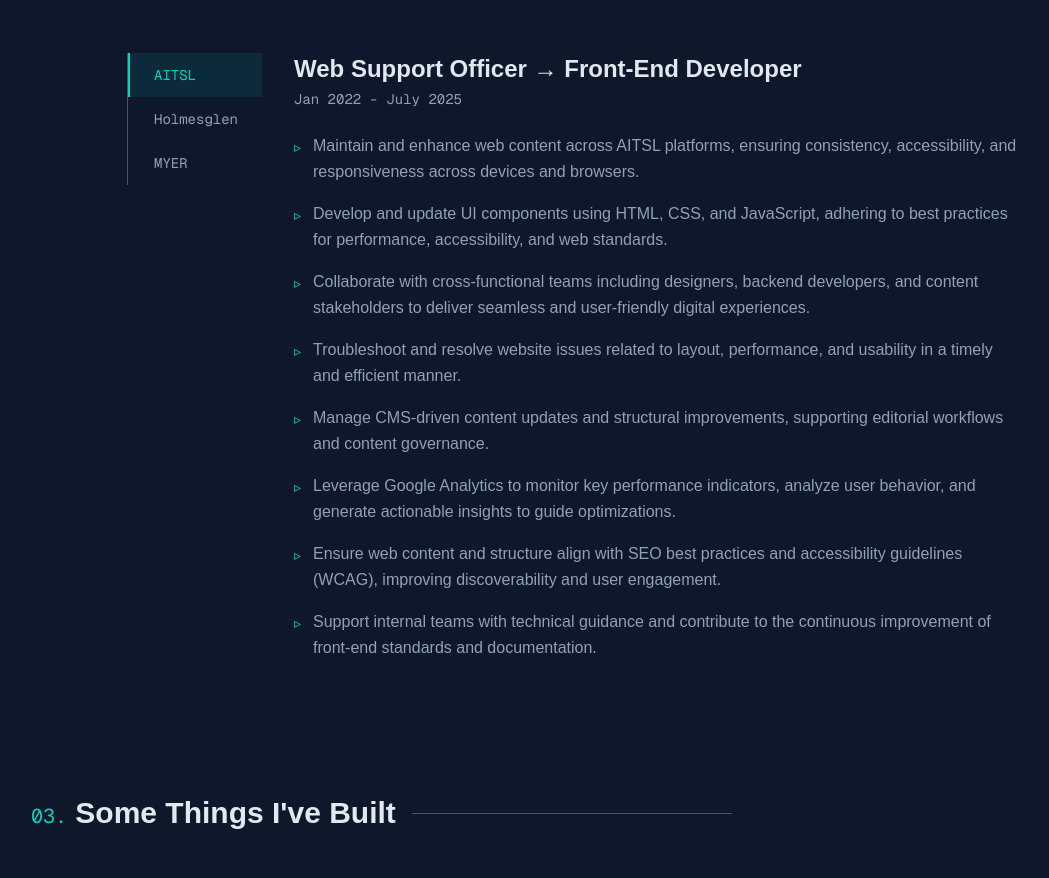
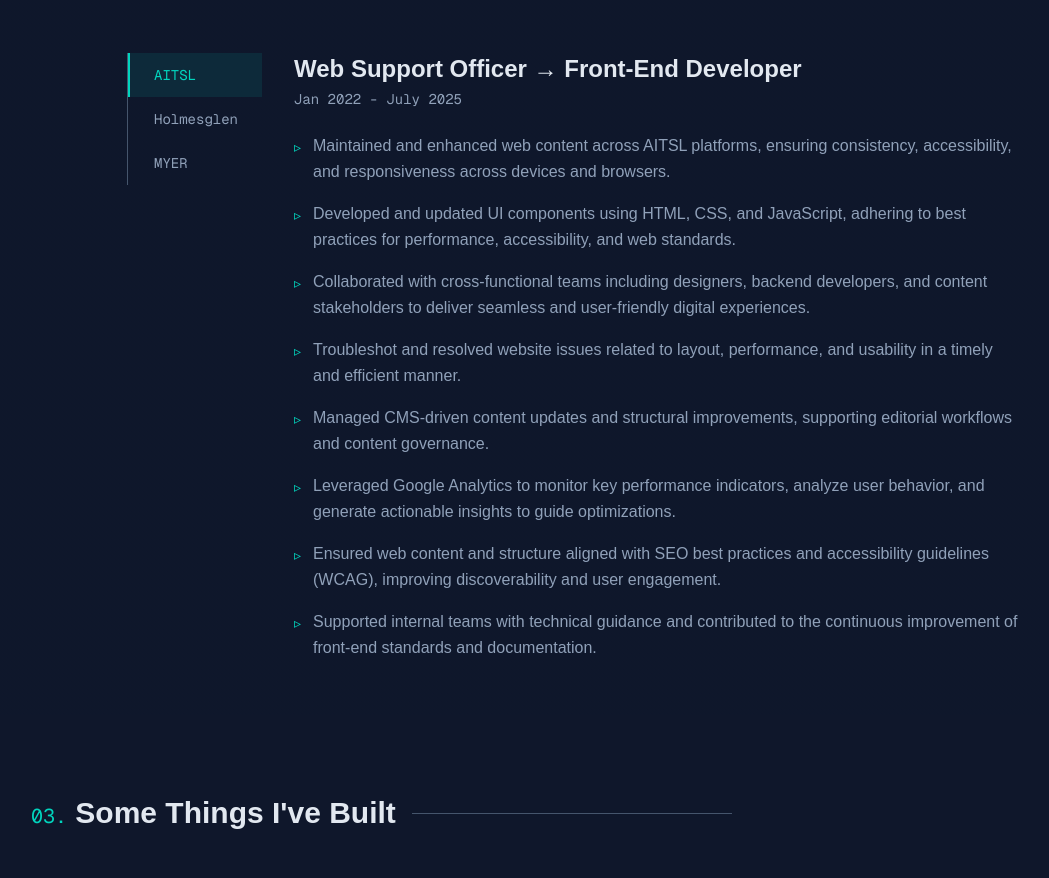
Before and after one commit to Tamerhmed/portfolio-v2, a Next.js app: page / in a window 1280 px wide. Shown: the part 1685-2563 px from the top of the page, without its empty margins (65-1114 px from the left). Built offline with nearby package versions, Linux system fonts and the light colour scheme.

Commit message:
audit project placed hidden

```diff
--- a/src/components/ExperienceSection.jsx
+++ b/src/components/ExperienceSection.jsx
@@ -14,28 +14,28 @@
       role: 'Web Support Officer → Front-End Developer ',
       period: 'Jan 2022 - July 2025',
       responsibilities: [
-        'Maintain and enhance web content across AITSL platforms, ensuring consistency, accessibility, and responsiveness across devices and browsers.',
-        'Develop and update UI components using HTML, CSS, and JavaScript, adhering to best practices for performance, accessibility, and web standards.',
-        'Collaborate with cross-functional teams including designers, backend developers, and content stakeholders to deliver seamless and user-friendly digital experiences.',
-        'Troubleshoot and resolve website issues related to layout, performance, and usability in a timely and efficient manner.',
-        'Manage CMS-driven content updates and structural improvements, supporting editorial workflows and content governance.',
-        'Leverage Google Analytics to monitor key performance indicators, analyze user behavior, and generate actionable insights to guide optimizations.',
-        'Ensure web content and structure align with SEO best practices and accessibility guidelines (WCAG), improving discoverability and user engagement.',
-        'Support internal teams with technical guidance and contribute to the continuous improvement of front-end standards and documentation.',
+        'Maintained and enhanced web content across AITSL platforms, ensuring consistency, accessibility, and responsiveness across devices and browsers.',
+        'Developed and updated UI components using HTML, CSS, and JavaScript, adhering to best practices for performance, accessibility, and web standards.',
+        'Collaborated with cross-functional teams including designers, backend developers, and content stakeholders to deliver seamless and user-friendly digital experiences.',
+        'Troubleshot and resolved website issues related to layout, performance, and usability in a timely and efficient manner.',
+        'Managed CMS-driven content updates and structural improvements, supporting editorial workflows and content governance.',
+        'Leveraged Google Analytics to monitor key performance indicators, analyze user behavior, and generate actionable insights to guide optimizations.',
+        'Ensured web content and structure aligned with SEO best practices and accessibility guidelines (WCAG), improving discoverability and user engagement.',
+        'Supported internal teams with technical guidance and contributed to the continuous improvement of front-end standards and documentation.',
       ],
     },
     {
       company: 'Holmesglen',
       role: 'TAFE Teacher – JavaScript & React.js',
-      period: 'July 2024 – April 2024',
+      period: 'July 2024 – April 2025',
       responsibilities: [
-        'Deliver high-quality education and training in JavaScript and React.js to Diploma-level IT students at Holmesglen TAFE.',
-        'Design and implement structured lesson plans covering fundamental to advanced JavaScript concepts, including asynchronous programming and ES6+ features.',
-        'Teach React.js fundamentals such as components, props, state management, hooks, and routing, with a focus on building real-world, interactive web applications.',
-        'Create hands-on coding exercises and practical projects to reinforce theoretical knowledge through applied learning.',
-        'Foster an inclusive and collaborative classroom environment that supports student growth in both technical and problem-solving skills.',
-        'Continuously assess student progress, provide constructive feedback, and tailor instruction to meet diverse learning needs.',
-        'Incorporate industry-relevant tools, workflows, and best practices to prepare students for entry into professional development roles.',
+        'Delivered high-quality education and training in JavaScript and React.js to Diploma-level IT students at Holmesglen TAFE.',
+        'Designed and implemented structured lesson plans covering fundamental to advanced JavaScript concepts, including asynchronous programming and ES6+ features.',
+        'Taught React.js fundamentals such as components, props, state management, hooks, and routing, with a focus on building real-world, interactive web applications.',
+        'Created hands-on coding exercises and practical projects to reinforce theoretical knowledge through applied learning.',
+        'Fostered an inclusive and collaborative classroom environment that supported student growth in both technical and problem-solving skills.',
+        'Assessed student progress, provided constructive feedback, and tailored instruction to meet diverse learning needs.',
+        'Incorporated industry-relevant tools, workflows, and best practices to prepare students for entry into professional development roles.',
       ],
     },
     {
```
